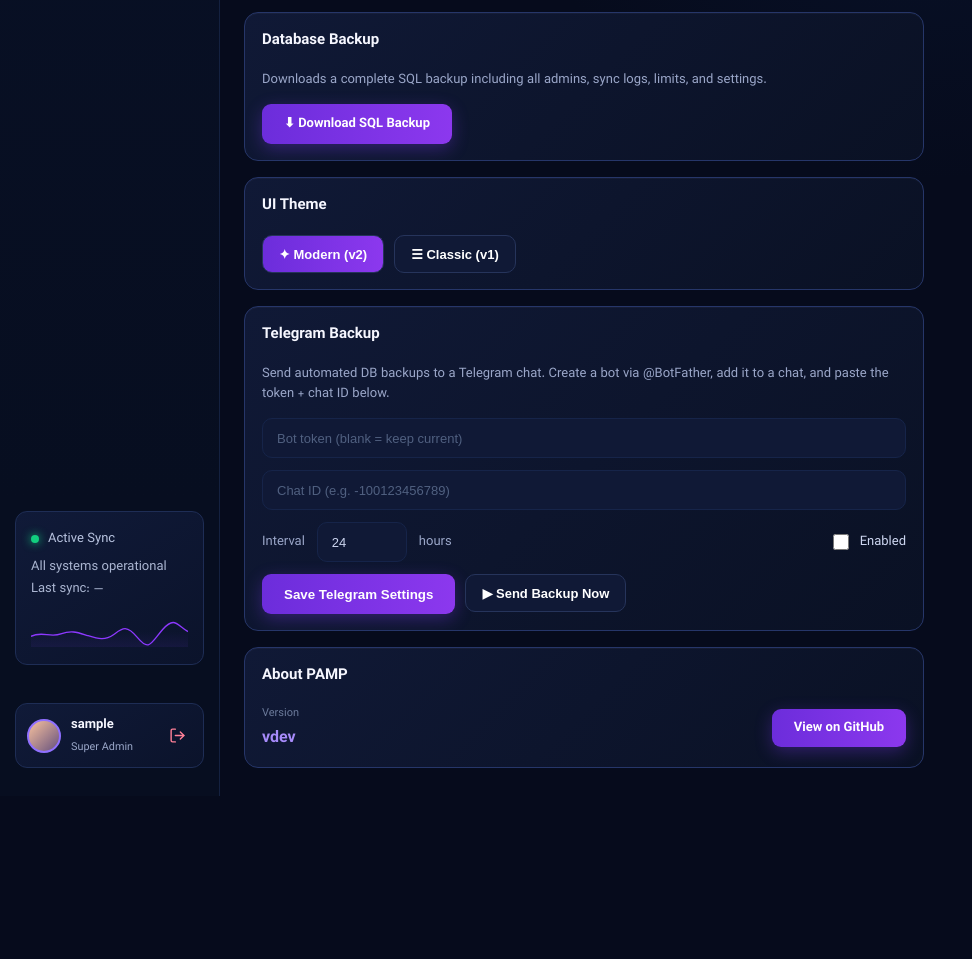
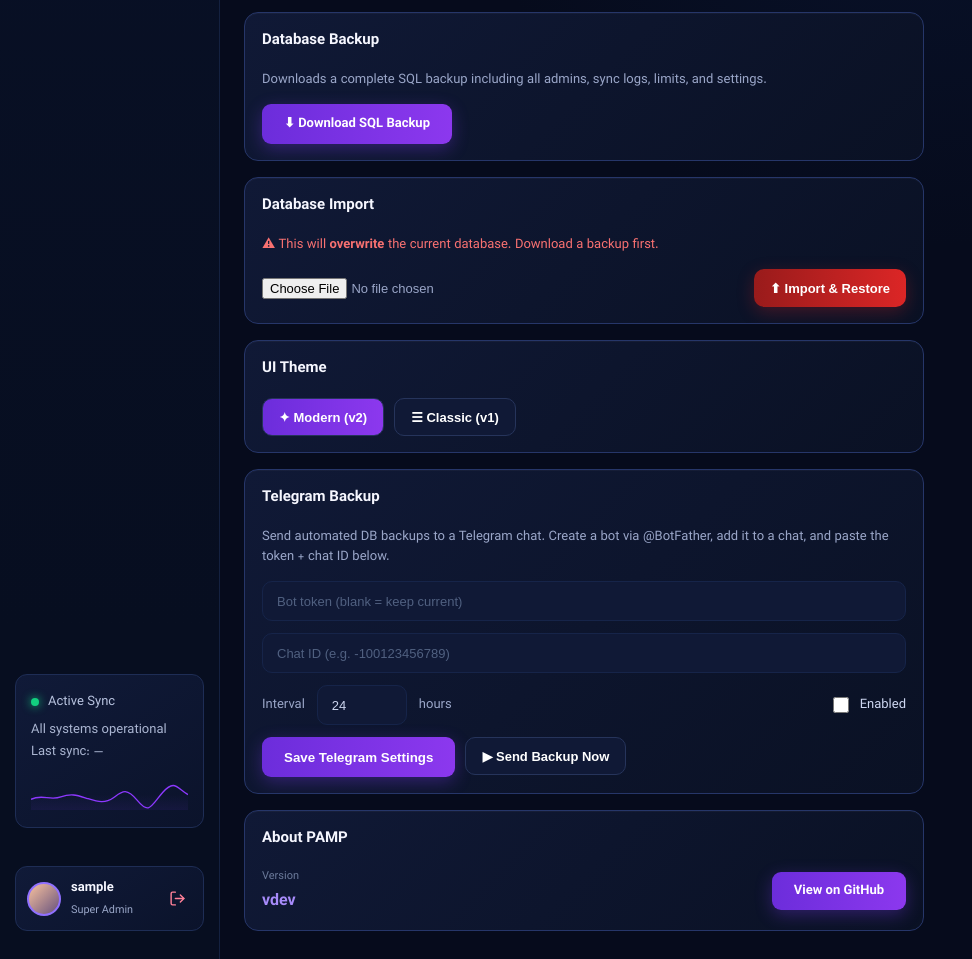
Before and after one commit to santiyagoburcart/PAMP, a Django app: page /settings/ in a window 1280 px wide. Shown: the part 546-1505 px from the top of the page, without its empty margins (0-972 px from the left). Before the commit the page ends 1342 px from the top, so only its background shows below. Run offline with Django 4.2, Linux system fonts and the light colour scheme; the visitor is signed in with stand-in values (Sample User, id 1); data comes from the database, SQL or seed files in the repository; parts of the project's set-up code (start-up, migrations or seed data) failed here and were passed over.

Commit message:
auto: update templates/v2/settings_v2.html

```diff
--- a/templates/v2/settings_v2.html
+++ b/templates/v2/settings_v2.html
@@ -76,6 +76,39 @@
       ⬇ Download SQL Backup
     </a>
   </article>
+
+  <!-- Database Import -->
+  <article class="card">
+    <div class="panel-title">Database Import</div>
+    <p style="color:#f87171;font-size:13px;margin:0 0 14px">⚠ This will <b>overwrite</b> the current database. Download a backup first.</p>
+    <div id="import-result" style="margin-bottom:10px;font-size:12px"></div>
+    <div style="display:flex;gap:10px;align-items:center;flex-wrap:wrap">
+      <input type="file" id="sql-file" name="sql_file" accept=".sql"
+             style="color:#9aa6c8;font-size:13px;flex:1;min-width:200px">
+      <button class="v2-sync-btn"
+              style="background:linear-gradient(90deg,#991b1b,#dc2626);box-shadow:0 5px 17px #dc262644;border:none"
+              onclick="submitImport(event)">
+        ⬆ Import &amp; Restore
+      </button>
+    </div>
+  </article>
+  <script>
+  function submitImport(e) {
+    e.preventDefault();
+    var fi = document.getElementById('sql-file');
+    if (!fi.files.length) { alert('Select a .sql file first'); return; }
+    if (!confirm('⚠ This will OVERWRITE the current database. Are you sure?')) return;
+    var res = document.getElementById('import-result');
+    res.innerHTML = '<div style="color:#9aa6c8;font-size:12px">Uploading and restoring…</div>';
+    var form = new FormData();
+    form.append('sql_file', fi.files[0]);
+    form.append('csrfmiddlewaretoken', '{{ csrf_token }}');
+    fetch('{% url "import_database" %}', {method:'POST', body:form})
+      .then(function(r){ return r.text(); })
+      .then(function(html){ res.innerHTML = html; })
+      .catch(function(err){ res.innerHTML = '<div class="action-result error">✗ ' + err + '</div>'; });
+  }
+  </script>
 
   <!-- UI Theme -->
   <article class="card">
```
